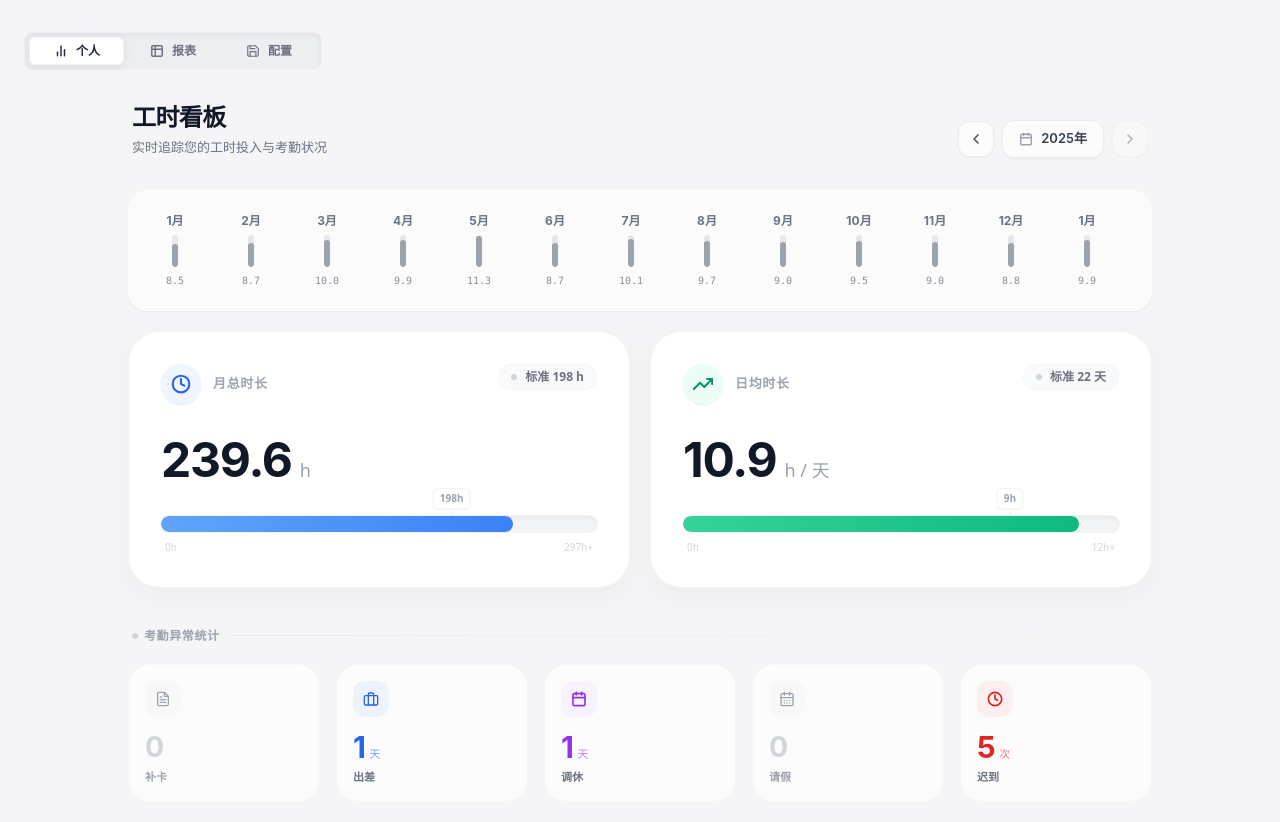
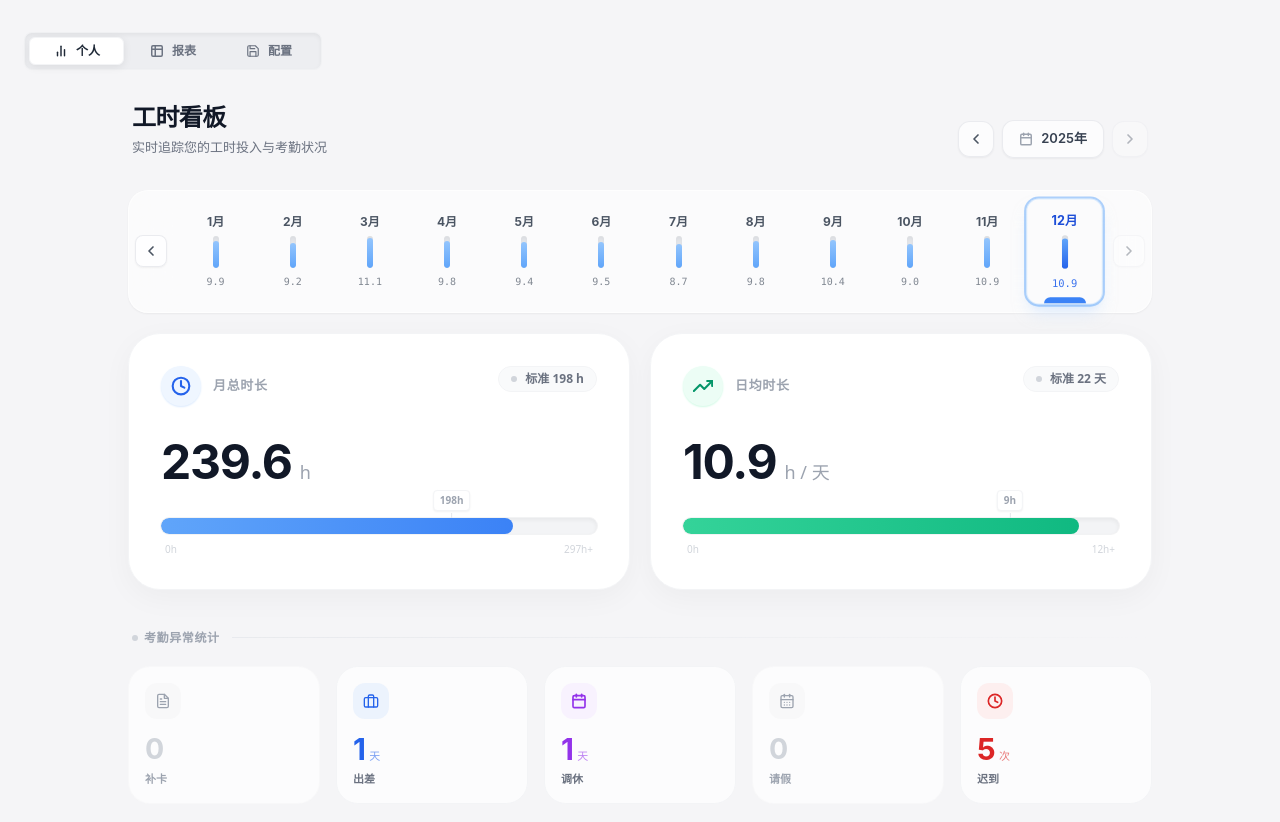
Before and after one commit to FIREGUXBA/vue-test, a Vue app: page /personal in a window 1280 px wide. Shown: the top 822 px of the page. Built offline with nearby package versions, Linux system fonts and the light colour scheme.

Commit message:
增强 Personal 组件，新增月份切换和年份选择功能，优化月份展示逻辑，支持动态调整可见月份数量，改进样式以提升用户交互体验，添加 ResizeObserver 以适应容器宽度变化。

```diff
--- a/src/views/Personal.vue
+++ b/src/views/Personal.vue
@@ -1,5 +1,5 @@
 <script setup>
-import { ref, computed, inject, onMounted } from 'vue'
+import { ref, computed, inject, onMounted, onUnmounted } from 'vue'
 import IconClock from '../components/icons/IconClock.vue'
 import IconBriefcase from '../components/icons/IconBriefcase.vue'
 import IconCalendar from '../components/icons/IconCalendar.vue'
@@ -15,6 +15,25 @@ const data = inject('data')
 const currentUser = computed(() => data.value[0] || {})
 const currentMonth = ref(allMonthKeys[allMonthKeys.length - 1])
 
+// 容器宽度和月份显示数量
+const trendContainerRef = ref(null)
+const containerWidth = ref(0)
+const MONTH_ITEM_WIDTH = 72 // 每个月份项的宽度（px）
+const MONTH_ITEM_GAP = 4 // 月份项之间的间距（px）
+const BUTTON_WIDTH = 40 // 左右按钮的总宽度（包括间距）
+
+// 计算月份项的样式
+const monthItemStyle = computed(() => {
+  const count = monthlyTrend.value.length
+  if (count === 0) return {}
+  const totalGap = (count - 1) * MONTH_ITEM_GAP
+  const itemWidth = `calc((100% - ${totalGap}px) / ${count})`
+  return {
+    width: itemWidth,
+    minWidth: `${MONTH_ITEM_WIDTH}px`
+  }
+})
+
 // 当前年份
 const currentYear = computed(() => {
   return parseInt(currentMonth.value.split('-')[0])
@@ -27,26 +46,25 @@ const currentYearMonths = computed(() => {
 
 // 切换年份
 const changeYear = (direction) => {
-  if (direction === 'prev') {
-    // 切换到上一年
-    const prevYear = currentYear.value - 1
-    const prevYearMonths = allMonthKeys.filter(month => month.startsWith(prevYear + '-'))
-    if (prevYearMonths.length > 0) {
-      // 找到当前月份在上一年对应的月份，如果没有则选择上一年最后一个月份
+  const targetYear = direction === 'prev' ? currentYear.value - 1 : currentYear.value + 1
+  const targetYearMonths = allMonthKeys.filter(month => month.startsWith(targetYear + '-'))
+
+  if (targetYearMonths.length > 0) {
+    // 保持当前月份号，如果目标年份没有该月份，则选择最接近的月份
     const currentMonthNum = parseInt(currentMonth.value.split('-')[1])
-      const targetMonth = prevYearMonths.find(m => parseInt(m.split('-')[1]) === currentMonthNum) || prevYearMonths[prevYearMonths.length - 1]
+    let targetMonth = targetYearMonths.find(m => parseInt(m.split('-')[1]) === currentMonthNum)
+
+    // 如果目标年份没有对应的月份，选择最接近的月份
+    if (!targetMonth) {
+      // 优先选择相同或更小的月份号
+      targetMonth = targetYearMonths.filter(m => parseInt(m.split('-')[1]) <= currentMonthNum).pop()
+      // 如果没有更小的，选择最小的月份
+      if (!targetMonth) {
+        targetMonth = targetYearMonths[0]
+      }
+    }
+
     currentMonth.value = targetMonth
-    }
-  } else if (direction === 'next') {
-    // 切换到下一年
-    const nextYear = currentYear.value + 1
-    const nextYearMonths = allMonthKeys.filter(month => month.startsWith(nextYear + '-'))
-    if (nextYearMonths.length > 0) {
-      // 找到当前月份在下一年对应的月份，如果没有则选择下一年第一个月份
-      const currentMonthNum = parseInt(currentMonth.value.split('-')[1])
-      const targetMonth = nextYearMonths.find(m => parseInt(m.split('-')[1]) === currentMonthNum) || nextYearMonths[0]
-      currentMonth.value = targetMonth
-    }
   }
 }
 
@@ -59,6 +77,35 @@ const canGoPrev = computed(() => {
 const canGoNext = computed(() => {
   const nextYear = currentYear.value + 1
   return allMonthKeys.some(month => month.startsWith(nextYear + '-'))
+})
+
+// 切换月份
+const changeMonth = (direction) => {
+  const currentIndex = allMonthKeys.indexOf(currentMonth.value)
+  if (currentIndex === -1) return
+
+  if (direction === 'prev') {
+    // 切换到上一个月
+    if (currentIndex > 0) {
+      currentMonth.value = allMonthKeys[currentIndex - 1]
+    }
+  } else if (direction === 'next') {
+    // 切换到下一个月
+    if (currentIndex < allMonthKeys.length - 1) {
+      currentMonth.value = allMonthKeys[currentIndex + 1]
+    }
+  }
+}
+
+// 检查是否可以切换到上一个月/下一个月
+const canGoPrevMonth = computed(() => {
+  const currentIndex = allMonthKeys.indexOf(currentMonth.value)
+  return currentIndex > 0
+})
+
+const canGoNextMonth = computed(() => {
+  const currentIndex = allMonthKeys.indexOf(currentMonth.value)
+  return currentIndex < allMonthKeys.length - 1
 })
 
 // 配置常量
@@ -109,9 +156,59 @@ const monthData = computed(() => {
   }
 })
 
-// 月份趋势数据
+// 计算可以显示的月份数量
+const visibleMonthCount = computed(() => {
+  if (containerWidth.value === 0) return 12 // 默认显示12个月
+
+  // 计算可用宽度（容器宽度 - 左右按钮宽度 - 内边距）
+  const availableWidth = containerWidth.value - BUTTON_WIDTH - 16 // 16px 是容器的 padding
+  // 计算可以显示的月份数量
+  const count = Math.floor(availableWidth / (MONTH_ITEM_WIDTH + MONTH_ITEM_GAP))
+  // 至少显示1个月，最多显示12个月
+  return Math.max(1, Math.min(12, count))
+})
+
+// 月份趋势数据（根据容器宽度动态显示）
 const monthlyTrend = computed(() => {
-  return allMonthKeys.map(month => {
+  // 只获取当前年份的月份
+  const yearMonths = currentYearMonths.value
+  const count = visibleMonthCount.value
+
+  // 如果显示的月份数量等于或大于当前年份的月份数量，直接返回所有月份
+  if (count >= yearMonths.length) {
+    return yearMonths.map(month => {
+      const hours = currentUser.value.monthlyHours?.[month] || 0
+      const monthNum = parseInt(month.split('-')[1])
+      const labels = ['1月', '2月', '3月', '4月', '5月', '6月', '7月', '8月', '9月', '10月', '11月', '12月']
+
+      return {
+        month,
+        label: labels[monthNum - 1],
+        hours,
+        isCurrent: month === currentMonth.value
+      }
+    })
+  }
+
+  // 需要均匀分布：找到当前月份在数组中的位置
+  const currentIndex = yearMonths.findIndex(m => m === currentMonth.value)
+  const currentPos = currentIndex >= 0 ? currentIndex : yearMonths.length - 1
+
+  // 计算起始索引，使当前月份尽量居中
+  let startIndex = Math.max(0, Math.min(
+    currentPos - Math.floor(count / 2),
+    yearMonths.length - count
+  ))
+
+  // 如果当前月份在最后几个，从末尾开始显示
+  if (currentPos >= yearMonths.length - Math.ceil(count / 2)) {
+    startIndex = yearMonths.length - count
+  }
+
+  // 获取要显示的月份
+  const visibleMonths = yearMonths.slice(startIndex, startIndex + count)
+
+  return visibleMonths.map(month => {
     const hours = currentUser.value.monthlyHours?.[month] || 0
     const monthNum = parseInt(month.split('-')[1])
     const labels = ['1月', '2月', '3月', '4月', '5月', '6月', '7月', '8月', '9月', '10月', '11月', '12月']
@@ -145,11 +242,51 @@ const getColorClass = (color) => {
   return map[color] || map.blue
 }
 
+// ResizeObserver 实例
+let resizeObserver = null
+
 onMounted(() => {
   // 稍微延迟触发动画，确保 DOM 渲染完成
   setTimeout(() => {
     isMounted.value = true
   }, 100)
+
+  // 延迟初始化容器宽度监听，确保 DOM 完全渲染
+  setTimeout(() => {
+    if (trendContainerRef.value) {
+      // 初始化宽度
+      containerWidth.value = trendContainerRef.value.offsetWidth
+
+      // 使用 ResizeObserver 监听宽度变化
+      if (typeof ResizeObserver !== 'undefined') {
+        resizeObserver = new ResizeObserver(entries => {
+          for (const entry of entries) {
+            containerWidth.value = entry.contentRect.width
+          }
+        })
+        resizeObserver.observe(trendContainerRef.value)
+      } else {
+        // 降级方案：使用 window resize 事件
+        const handleResize = () => {
+          if (trendContainerRef.value) {
+            containerWidth.value = trendContainerRef.value.offsetWidth
+          }
+        }
+        window.addEventListener('resize', handleResize)
+        onUnmounted(() => {
+          window.removeEventListener('resize', handleResize)
+        })
+      }
+    }
+  }, 150)
+})
+
+onUnmounted(() => {
+  // 清理 ResizeObserver
+  if (resizeObserver && trendContainerRef.value) {
+    resizeObserver.unobserve(trendContainerRef.value)
+    resizeObserver.disconnect()
+  }
 })
 </script>
 
@@ -190,20 +327,43 @@ onMounted(() => {
       </div>
     </div>
 
-    <div class="bg-white/60 backdrop-blur-xl border border-white/60 rounded-[20px] p-1.5 shadow-sm mb-5 animate-enter" style="--stagger: 0.5">
-      <div class="flex items-center gap-1 overflow-x-auto no-scrollbar py-1 px-1">
+    <div class="bg-white/60 backdrop-blur-xl border border-white/60 rounded-[20px] p-1.5 shadow-sm mb-5 animate-enter" style="--stagger: 0.5" ref="trendContainerRef">
+      <div class="flex items-center gap-2">
+        <button
+          @click="changeMonth('prev')"
+          :disabled="!canGoPrevMonth"
+          class="flex-shrink-0 flex items-center justify-center w-8 h-8 rounded-lg bg-white/70 hover:bg-white/90 backdrop-blur-xl border border-gray-200/80 hover:border-blue-300/50 shadow-sm hover:shadow-md transition-all duration-300 outline-none focus:ring-2 focus:ring-blue-500/10 disabled:opacity-40 disabled:cursor-not-allowed disabled:hover:bg-white/70 disabled:hover:shadow-sm"
+          :class="canGoPrevMonth ? 'cursor-pointer' : 'cursor-not-allowed'"
+        >
+          <IconChevronRight class="w-4 h-4 text-gray-600 rotate-180" />
+        </button>
+
+        <div class="flex items-center gap-1 py-1 px-1 flex-1" :style="{ gap: `${MONTH_ITEM_GAP}px` }">
           <button v-for="item in monthlyTrend" :key="item.month" @click="currentMonth = item.month"
-          class="flex-shrink-0 flex flex-col items-center justify-center gap-1.5 w-[72px] py-3 rounded-xl transition-all duration-300 group relative overflow-hidden"
-          :class="item.isCurrent ? 'bg-white shadow-md text-blue-600 ring-1 ring-black/5' : 'hover:bg-white/50 text-gray-500'">
+            class="flex-shrink-0 flex flex-col items-center justify-center gap-1.5 py-3 rounded-xl transition-all duration-300 group relative overflow-hidden"
+            :style="monthItemStyle"
+            :class="item.isCurrent
+              ? 'bg-transparent shadow-lg shadow-blue-200/50 text-blue-700 ring-2 ring-blue-400/50 border border-blue-300/30 scale-105'
+              : 'bg-transparent hover:bg-blue-50/60 hover:shadow-md hover:shadow-blue-200/30 hover:ring-1 hover:ring-blue-300/40 hover:scale-105 text-gray-600 hover:text-blue-600'">
             <div v-if="item.isCurrent"
-            class="absolute bottom-0 left-1/2 -translate-x-1/2 w-8 h-1 bg-blue-500 rounded-t-full"></div>
-          <span class="text-xs font-bold">{{ item.label }}</span>
-          <div class="h-8 w-1.5 bg-gray-200 rounded-full flex items-end overflow-hidden">
+              class="absolute bottom-0 left-1/2 -translate-x-1/2 w-10 h-1.5 bg-blue-500 rounded-t-full shadow-sm"></div>
+            <span class="text-xs font-bold transition-colors duration-300" :class="item.isCurrent ? 'text-blue-700' : 'group-hover:text-blue-600'">{{ item.label }}</span>
+            <div class="h-8 w-1.5 bg-gray-200 rounded-full flex items-end overflow-hidden shadow-inner">
               <div class="w-full rounded-full transition-all duration-500"
-              :class="item.isCurrent ? 'bg-blue-500' : 'bg-gray-400 group-hover:bg-blue-300'"
+                :class="item.isCurrent ? 'bg-gradient-to-t from-blue-600 to-blue-400 shadow-sm' : 'bg-gradient-to-t from-blue-400 to-blue-300 group-hover:from-blue-500 group-hover:to-blue-400'"
                 :style="{ height: Math.min(100, (item.hours / 12) * 100) + '%' }"></div>
             </div>
-          <span class="text-[10px] font-mono opacity-80">{{ item.hours.toFixed(1) }}</span>
+            <span class="text-[10px] font-mono transition-colors duration-300" :class="item.isCurrent ? 'text-blue-600 opacity-90' : 'opacity-70 group-hover:text-blue-500 group-hover:opacity-90'">{{ item.hours.toFixed(1) }}</span>
+          </button>
+        </div>
+
+        <button
+          @click="changeMonth('next')"
+          :disabled="!canGoNextMonth"
+          class="flex-shrink-0 flex items-center justify-center w-8 h-8 rounded-lg bg-white/70 hover:bg-white/90 backdrop-blur-xl border border-gray-200/80 hover:border-blue-300/50 shadow-sm hover:shadow-md transition-all duration-300 outline-none focus:ring-2 focus:ring-blue-500/10 disabled:opacity-40 disabled:cursor-not-allowed disabled:hover:bg-white/70 disabled:hover:shadow-sm"
+          :class="canGoNextMonth ? 'cursor-pointer' : 'cursor-not-allowed'"
+        >
+          <IconChevronRight class="w-4 h-4 text-gray-600" />
         </button>
       </div>
     </div>
```
Lines whose indentation alone changed are shown as unchanged.
